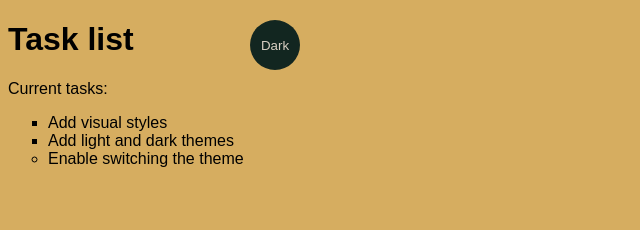
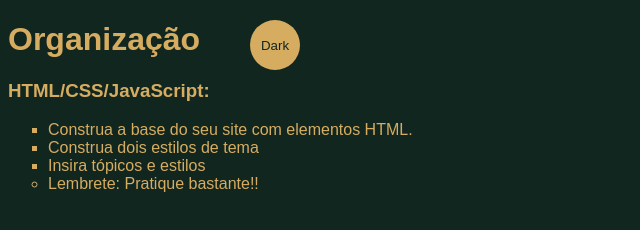
Before and after one commit to Kalyla-Pinheiro/Site_bem_simples, a plain HTML site: page index.html in a window 1280 px wide. Both pictures are taken after a click on the button "Dark". Shown: the whole page, without its empty margins (0-640 px from the left). Drawn offline with Linux system fonts and the light colour scheme.

Commit message:
Update index.html

```diff
--- a/index.html
+++ b/index.html
@@ -6,13 +6,52 @@
   <link rel="stylesheet" href="main.css">
 </head>
 <body class="light-theme">
-    <h1> Task list </h1>
-    <p id="msg">Current tasks:</p>
+  <h1>Organização</h1>
+  <h3 id="msg">HTML/CSS/JavaScript:</h3>
   <ul>
-       <li class="list">Add visual styles</li>
-       <li class="list">Add light and dark themes</li>
-       <li>Enable switching the theme</li>
+    <li class="list">Construa a base do seu site com elementos HTML.</li>
+    <li class="list">Construa dois estilos de tema</li>
+    <li class="list">Insira tópicos e estilos</li>
+    <li>Lembrete: Pratique bastante!!</li>
   </ul>
+
+  <section class="light-content">
+    </section>
+
+  <section class="dark-content">
+    </section>
+
   <div>
     <button class="btn">Dark</button>
   </div>
+
+  <script>
+  'use strict';
+
+  const switcher = document.querySelector('.btn');
+  const body = document.body;
+  const lightContent = document.querySelector('.light-content');
+  const darkContent = document.querySelector('.dark-content');
+
+  switcher.addEventListener('click', function() {
+
+    const isDarkTheme = body.classList.contains('dark-theme');
+
+
+    switcher.textContent = isDarkTheme ? 'Light' : 'Dark';
+
+    body.classList.toggle('dark-theme');
+
+    if (isDarkTheme) {
+      lightContent.style.display = 'none';
+      darkContent.style.display = 'block';
+    } else {
+      lightContent.style.display = 'block';
+      darkContent.style.display = 'none';
+    }
+
+    console.log('current class name: ' + isDarkTheme);
+  });
+  </script>
+</body>
+</html>
```
Lines whose indentation alone changed are shown as unchanged.
